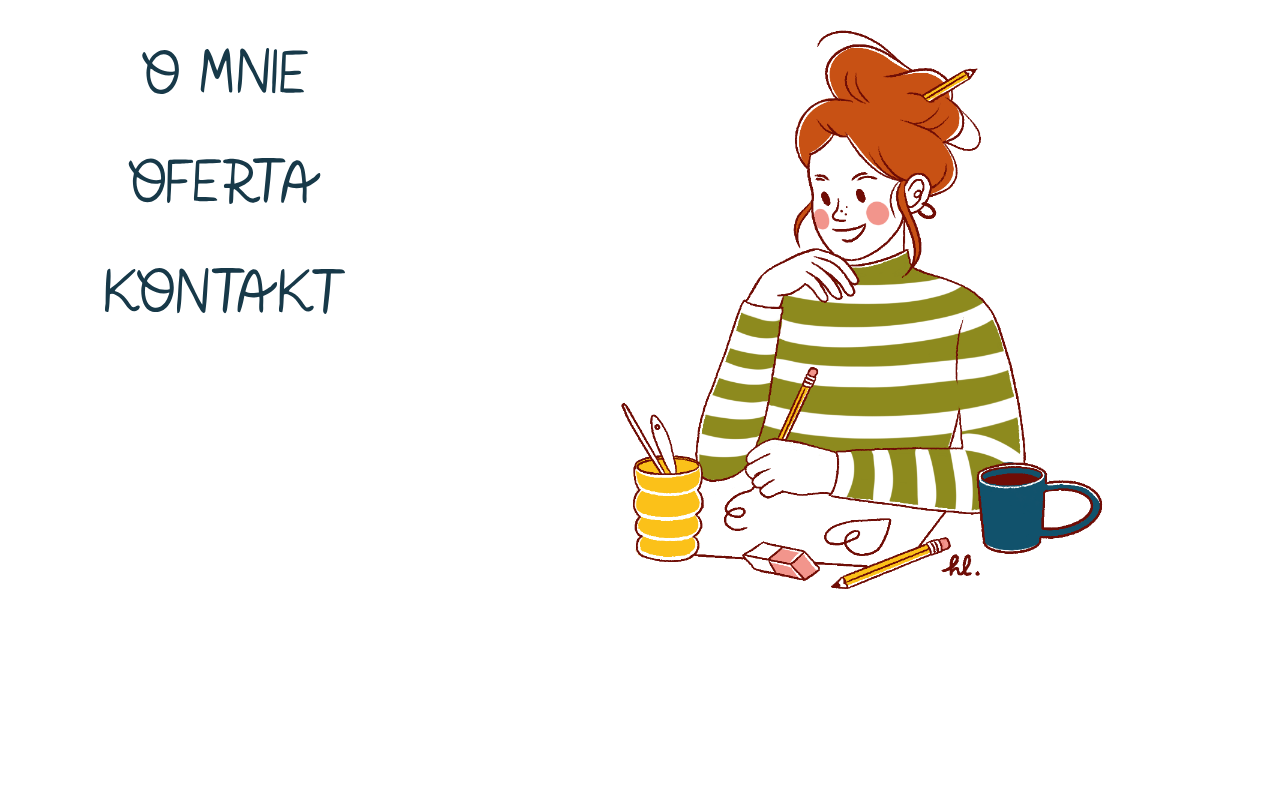
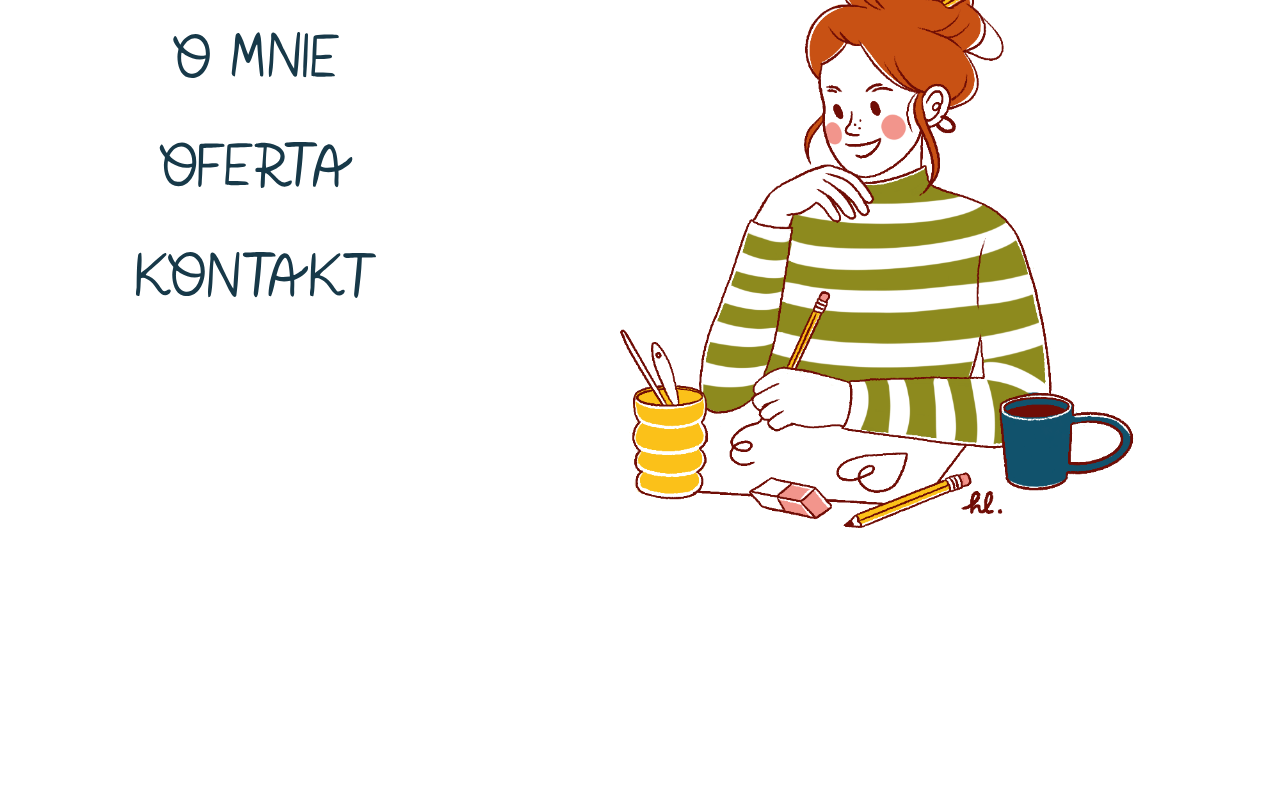
Before and after one commit to kubafila/hania-lepieszkiewicz-website, an Astro site: page / in a window 1280 px wide. Shown: the part 158-944 px from the top of the page. Built offline with nearby package versions, Linux system fonts and the light colour scheme; Astro itself is replaced by a stand-in of ours.

Commit message:
add grid

```diff
--- a/package.json
+++ b/package.json
@@ -10,6 +10,7 @@
   },
   "dependencies": {
     "@fontsource-variable/plus-jakarta-sans": "^5.2.6",
+    "@fontsource/fira-sans": "^5.2.6",
     "astro": "^5.10.1"
   },
   "devDependencies": {
--- a/src/layouts/Layout.astro
+++ b/src/layouts/Layout.astro
@@ -1,66 +1,89 @@
 ---
-import { Image } from 'astro:assets';
-import { ClientRouter } from "astro:transitions";
+import {Image} from 'astro:assets';
+import {ClientRouter} from "astro:transitions";
 import '../styles/reset.css'
 import '../styles/global.css'
 import '@fontsource-variable/plus-jakarta-sans';
+import '@fontsource/fira-sans';
 import portfolioImg from '../assets/portfolio.svg'
 import aboutImg from '../assets/omnie.svg'
 import ofertImg from '../assets/oferta.svg'
 import contactImg from '../assets/kontakt.svg'
 ---
 <style lang="scss">
-  *{
+  * {
     padding: 0;
     margin: 0;
     box-sizing: border-box;
   }
-  body{
+
+  body {
     width: 100vw;
     height: auto;
     min-height: 100vh;
-    display: flex;
+
 
   }
+
+  .page-wrapper{
+      width: 100%;
+      max-width: 1120px;
+      display: flex;
+      margin: 64px auto;
+      gap:128px;
+
+  }
+
   .menu {
+      margin-top: 16px;
     height: 100vh;
     align-items: center;
     display: flex;
     flex-direction: column;
-    padding: 64px;
+      width: 352px;
+      gap: 64px;
 
-    &__link{
+    &__link {
       display: inline-block;
       width: fit-content; // Dopasowanie szerokości do zawartości
-      padding: 32px 24px;
     }
   }
-  main{
+
+  main {
     flex: 1;
-      margin: 64px auto;
-      max-width: 50vw;
+      width: 100%;
   }
 
 </style>
 
 <html lang="pl" transition:name="root" transition:animate="none">
 <head>
-    <meta charset="utf-8" />
-    <link rel="icon" type="image/svg+xml" href="/favicon.svg" />
-    <meta name="viewport" content="width=device-width" />
-    <meta name="generator" content={Astro.generator} />
+    <meta charset="utf-8"/>
+    <link rel="icon" type="image/svg+xml" href="/favicon.svg"/>
+    <meta name="viewport" content="width=device-width"/>
+    <meta name="generator" content={Astro.generator}/>
     <title>Hania Lepieszkiewicz - Portfolio</title>
-    <ClientRouter />
+    <ClientRouter/>
 </head>
-<body >
+<body>
+<div class="page-wrapper">
 <nav class="menu">
-    <a href="/portfolio" class="menu__link"> <Image src={portfolioImg} alt="Portfolio" /></a>
-    <a href="/o-mnie" class="menu__link"> <Image src={aboutImg} alt="O mnie" /></a>
-    <a href="/oferta" class="menu__link"> <Image src={ofertImg} alt="Oferta" /></a>
-    <a href="/kontakt" class="menu__link"> <Image src={contactImg} alt="Kontakt" /></a>
+    <a href="/portfolio" class="menu__link">
+        <Image src={portfolioImg} alt="Portfolio"/>
+    </a>
+    <a href="/o-mnie" class="menu__link">
+        <Image src={aboutImg} alt="O mnie"/>
+    </a>
+    <a href="/oferta" class="menu__link">
+        <Image src={ofertImg} alt="Oferta"/>
+    </a>
+    <a href="/kontakt" class="menu__link">
+        <Image src={contactImg} alt="Kontakt"/>
+    </a>
 </nav>
 <main transition:name="body" transition:animate="fade">
-<slot />
+    <slot/>
 </main>
+</div>
 </body>
 </html>
--- a/src/pages/index.astro
+++ b/src/pages/index.astro
@@ -8,13 +8,11 @@
 		overflow: hidden;
 	}
 	.wrapper{
-		height: 100vh;
+		width: 100%;
 		display: grid;
 		place-items: center;
-		width: 100%;
 	}
 	.hero-img{
-		max-width: 600px;
 		height: auto;
 		width: 100%;
 		object-fit: contain;
--- a/src/pages/obrazek-1.astro
+++ /dev/null
@@ -1,20 +0,0 @@
----
-import Layout from "../layouts/Layout.astro";
-import { Image } from 'astro:assets';
-import heroImg from "../assets/Na_Główna_.png"
----
-<style lang="scss">
-
-  .hero-img{
-    height: auto;
-    width: 100%;
-    max-width: 600px;
-    object-fit: contain;
-  }
-
-</style>
-<Layout>
-
-    <h2 transition:name="title">Obrazek 1</h2>
-        <Image transition:name="hero" src={heroImg} alt="Portert Hani" class="hero-img"/>
-</Layout>
--- a/src/pages/portfolio.astro
+++ b/src/pages/portfolio.astro
@@ -23,12 +23,14 @@
         color: #000;
         text-decoration: none;
         text-align: center;
+        height: 100%;
+        width: 100%;
     }
 
     .wrapper{
         display: grid;
-        grid-template-columns: repeat(3, 300px);
-        gap: 24px;
+        grid-template-columns: repeat(auto-fit, minmax(256px, 1fr));
+        gap: 32px;
         align-items: start;
 
     }
--- a/src/styles/global.css
+++ b/src/styles/global.css
@@ -19,20 +19,22 @@
     --spacing-3xl: 48px;
 
 
-    --color-orange: rgb(186,88,35);
-    --color-brown: rgb(102,20,0);
-    --color-green: rgb(141,137,48);
-    --color-yellow: rgb(243,195,68);
-    --color-blue: rgb(33,80,104);
-    --color-pink: rgb(232,153,142);
+    --color-orange: rgb(186, 88, 35);
+    --color-brown: rgb(102, 20, 0);
+    --color-green: rgb(141, 137, 48);
+    --color-yellow: rgb(243, 195, 68);
+    --color-blue: rgb(33, 80, 104);
+    --color-pink: rgb(232, 153, 142);
 
 }
 
-html {font-size: 16px;}
+html {
+    font-size: 16px;
+}
 
 body {
-    font-family: 'Plus Jakarta Sans Variable', sans-serif;
-    overflow-x:hidden;
+    font-family: 'Fira Sans', sans-serif;
+    overflow-x: hidden;
 }
 
 p {
@@ -65,10 +67,10 @@
     font-size: var(--text-size-lg);
 }
 
-.text-wrapper{
+.text-wrapper {
     max-width: 60ch;
 }
 
-p{
+p {
     margin-bottom: 1rem;
 }
```
Also changed, not shown: 1 other file.
